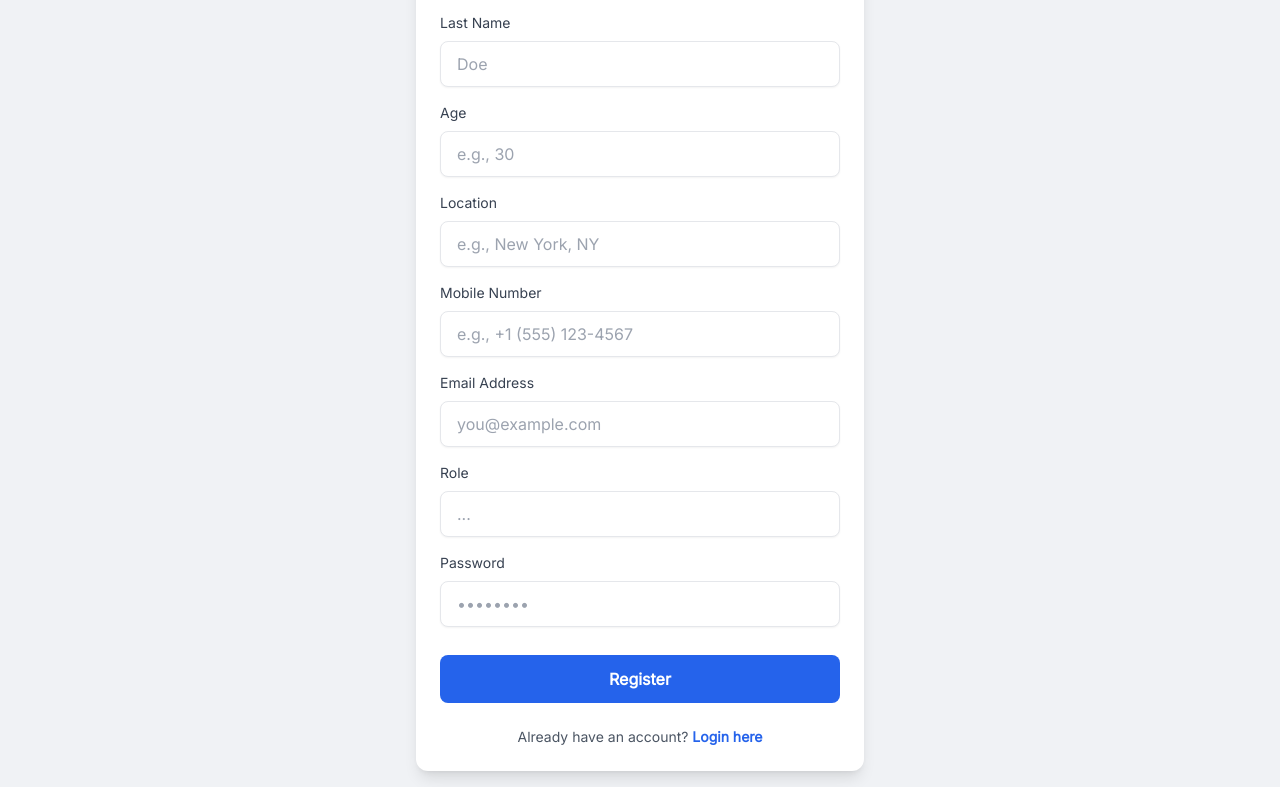
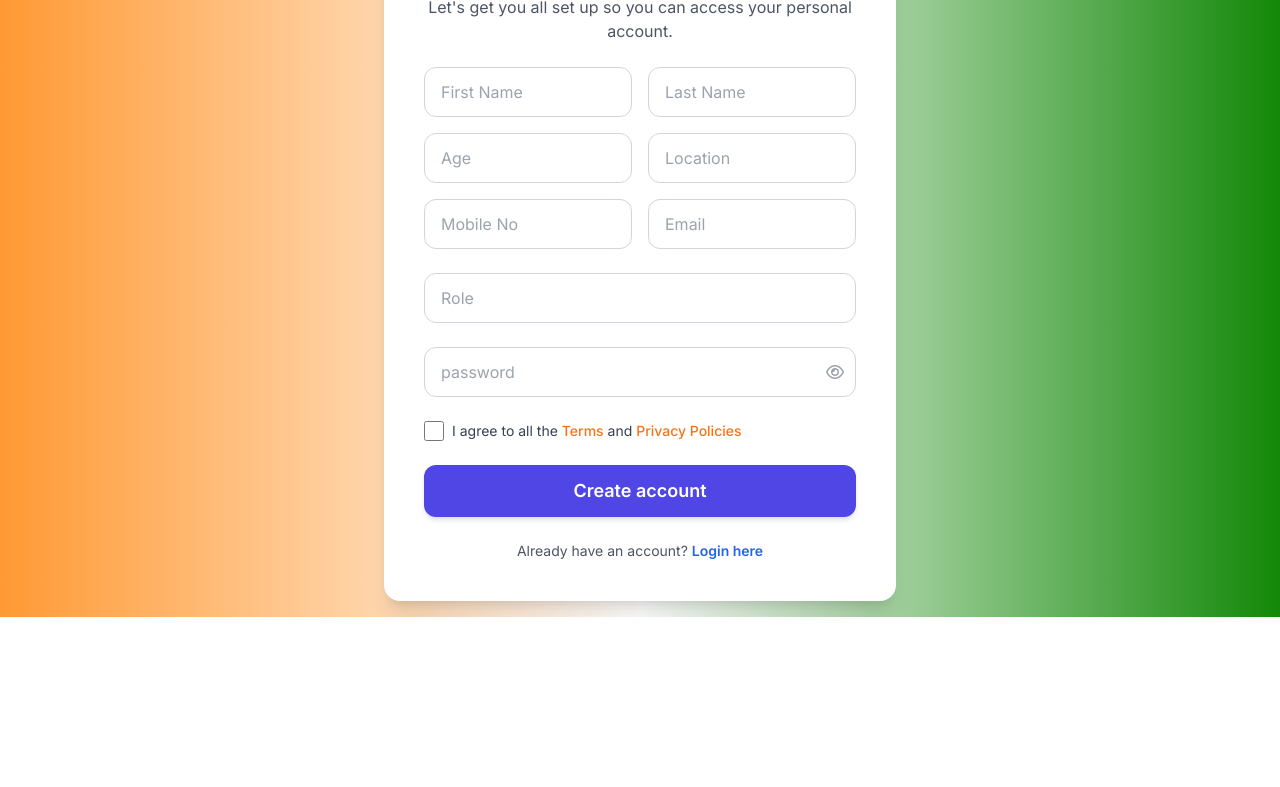
Before and after one commit to HarshPatil0068/Project-DilSeSevak, a website: page client/pages/userRegister.html in a window 1280 px wide. Shown: the part 185-972 px from the top of the page. After the commit the page ends 802 px from the top, so only its background shows below. Drawn offline with nearby package versions, Linux system fonts and the light colour scheme.

Commit message:
Added actual forms and debuged the role part of the form.

```diff
--- a/client/pages/userRegister.html
+++ b/client/pages/userRegister.html
@@ -3,138 +3,88 @@
 <head>
     <meta charset="UTF-8">
     <meta name="viewport" content="width=device-width, initial-scale=1.0">
-    <title>Register - My App</title>
+    <title>Register | DilSeSevak</title>
     <!-- Tailwind CSS CDN -->
     <script src="https://cdn.tailwindcss.com"></script>
-    <!-- Google Font - Inter -->
-    <link href="https://fonts.googleapis.com/css2?family=Inter:wght400;500;600;700&display=swap" rel="stylesheet">
+    <link href="https://fonts.googleapis.com/css2?family=Inter:wght@300;400;500;600;700&display=swap" rel="stylesheet">
+    <!-- Font Awesome for eye icon (icon remains for visual, but no functionality) -->
+    <link rel="stylesheet" href="https://cdnjs.cloudflare.com/ajax/libs/font-awesome/6.0.0-beta3/css/all.min.css">
     <style>
         body {
             font-family: 'Inter', sans-serif;
-            background-color: #f0f2f5; /* Light gray background */
+            background: linear-gradient(to right, #FF9933, #FFFFFF, #138808); /* Indian flag colors */
+            display: flex;
+            justify-content: center;
+            align-items: center;
+            min-height: 100vh;
+            padding: 1rem;
         }
     </style>
 </head>
-<body class="flex items-center justify-center min-h-screen p-4">
-    <div class="bg-white p-6 rounded-xl shadow-lg w-full max-w-md">
-        <h2 class="text-3xl font-bold text-center text-gray-800 mb-8">Register</h2>
+<body class="selection:bg-orange-200">
+    <div class="bg-white p-8 sm:p-10 rounded-2xl shadow-xl max-w-lg w-full transform transition-all duration-300 ease-in-out hover:scale-105">
+        <div class="flex flex-col items-center mb-6">
+            <div class="flex items-center space-x-2 mb-4">
+                <img src="../assets/images/projectlogo.png" alt="DIL Logo" class="h-16 w-24 ">
+            </div>
+            <h1 class="text-3xl font-bold text-gray-800 mb-2">Register</h1>
+            <p class="text-gray-600 text-center">Let's get you all set up so you can access your personal account.</p>
+        </div>
 
-        <form method="post" action="http://localhost:5000/api/users/register">
-            <!-- First Name Input -->
-            <div class="mb-4">
-                <label for="firstName" class="block text-gray-700 text-sm font-medium mb-2">First Name</label>
-                <input
-                    type="text"
-                    id="firstName"
-                    name="firstName"
-                    placeholder="John"
-                    class="shadow-sm appearance-none border rounded-lg w-full py-3 px-4 text-gray-700 leading-tight focus:outline-none focus:ring-2 focus:ring-blue-500 focus:border-transparent transition duration-200"
-                    required
-                >
+        <form class="space-y-6" method="post" action="http://localhost:5000/api/users/register">
+            <div class="grid grid-cols-1 sm:grid-cols-2 gap-4">
+                <div>
+                    <label for="firstName" class="sr-only">First Name</label>
+                    <input type="text" id="firstName" name="firstName" placeholder="First Name" class="w-full px-4 py-3 rounded-xl border border-gray-300 focus:outline-none focus:ring-2 focus:ring-orange-400 transition duration-200" required>
+                </div>
+                <div>
+                    <label for="lastName" class="sr-only">Last Name</label>
+                    <input type="text" id="lastName" name="lastName" placeholder="Last Name" class="w-full px-4 py-3 rounded-xl border border-gray-300 focus:outline-none focus:ring-2 focus:ring-orange-400 transition duration-200" required>
+                </div>
+                <div>
+                    <label for="age" class="sr-only">Age</label>
+                    <input type="number" id="age" name="age" placeholder="Age" class="w-full px-4 py-3 rounded-xl border border-gray-300 focus:outline-none focus:ring-2 focus:ring-orange-400 transition duration-200" min="0" required>
+                </div>
+                <div>
+                    <label for="location" class="sr-only">Location</label>
+                    <input type="text" id="location" name="location" placeholder="Location" class="w-full px-4 py-3 rounded-xl border border-gray-300 focus:outline-none focus:ring-2 focus:ring-orange-400 transition duration-200" required>
+                </div>
+                <div>
+                    <label for="mobileNo" class="sr-only">Mobile No</label>
+                    <input type="tel" id="mobileNo" name="mobileNo" placeholder="Mobile No" class="w-full px-4 py-3 rounded-xl border border-gray-300 focus:outline-none focus:ring-2 focus:ring-orange-400 transition duration-200" required>
+                </div>
+                <div>
+                    <label for="email" class="sr-only">Email</label>
+                    <input type="email" id="email" name="email" placeholder="Email" class="w-full px-4 py-3 rounded-xl border border-gray-300 focus:outline-none focus:ring-2 focus:ring-orange-400 transition duration-200" required>
+                </div>
             </div>
 
-            <!-- Last Name Input -->
             <div class="mb-4">
-                <label for="lastName" class="block text-gray-700 text-sm font-medium mb-2">Last Name</label>
-                <input
-                    type="text"
-                    id="lastName"
-                    name="lastName"
-                    placeholder="Doe"
-                    class="shadow-sm appearance-none border rounded-lg w-full py-3 px-4 text-gray-700 leading-tight focus:outline-none focus:ring-2 focus:ring-blue-500 focus:border-transparent transition duration-200"
-                    required
-                >
+                <label for="role" class="sr-only">Role</label>
+                <input type="text" id="role" name="role" placeholder="Role" class="w-full px-4 py-3 rounded-xl border border-gray-300 focus:outline-none focus:ring-2 focus:ring-orange-400 transition duration-200" required>
             </div>
 
-            <!-- Age Input -->
-            <div class="mb-4">
-                <label for="age" class="block text-gray-700 text-sm font-medium mb-2">Age</label>
-                <input
-                    type="number"
-                    id="age"
-                    name="age"
-                    placeholder="e.g., 30"
-                    min="1"
-                    max="120"
-                    class="shadow-sm appearance-none border rounded-lg w-full py-3 px-4 text-gray-700 leading-tight focus:outline-none focus:ring-2 focus:ring-blue-500 focus:border-transparent transition duration-200"
-                    required
-                >
+            <div>
+                <label for="password" class="sr-only">Password</label>
+                <div class="relative">
+                    <input type="password" id="password" name="password" placeholder="password" class="w-full px-4 py-3 rounded-xl border border-gray-300 focus:outline-none focus:ring-2 focus:ring-orange-400 transition duration-200 pr-10" required>
+                    <!-- Eye icon is present for visual but has no onclick functionality -->
+                    <span class="absolute inset-y-0 right-0 pr-3 flex items-center text-gray-400 cursor-default">
+                        <i class="far fa-eye"></i>
+                    </span>
+                </div>
             </div>
 
-            <!-- Location Input -->
-            <div class="mb-4">
-                <label for="location" class="block text-gray-700 text-sm font-medium mb-2">Location</label>
-                <input
-                    type="text"
-                    id="location"
-                    name="location"
-                    placeholder="e.g., New York, NY"
-                    class="shadow-sm appearance-none border rounded-lg w-full py-3 px-4 text-gray-700 leading-tight focus:outline-none focus:ring-2 focus:ring-blue-500 focus:border-transparent transition duration-200"
-                    required
-                >
+            <div class="flex items-center mt-6">
+                <input type="checkbox" id="userTermsPrivacy" name="userTermsPrivacy" class="h-5 w-5 text-orange-500 rounded border-gray-300 focus:ring-orange-400" required>
+                <label for="userTermsPrivacy" class="ml-2 block text-sm text-gray-700">
+                    I agree to all the <a href="#" class="text-orange-500 font-medium hover:underline">Terms</a> and <a href="#" class="text-orange-500 font-medium hover:underline">Privacy Policies</a>
+                </label>
             </div>
 
-            <!-- Mobile Input -->
-            <div class="mb-4">
-                <label for="mobileNo" class="block text-gray-700 text-sm font-medium mb-2">Mobile Number</label>
-                <input
-                    type="tel"
-                    id="mobileNo"
-                    name="mobileNo"
-                    placeholder="e.g., +1 (555) 123-4567"
-                    class="shadow-sm appearance-none border rounded-lg w-full py-3 px-4 text-gray-700 leading-tight focus:outline-none focus:ring-2 focus:ring-blue-500 focus:border-transparent transition duration-200"
-                    required
-                >
-            </div>
-
-            <!-- Email Input -->
-            <div class="mb-4">
-                <label for="email" class="block text-gray-700 text-sm font-medium mb-2">Email Address</label>
-                <input
-                    type="email"
-                    id="email"
-                    name="email"
-                    placeholder="you@example.com"
-                    class="shadow-sm appearance-none border rounded-lg w-full py-3 px-4 text-gray-700 leading-tight focus:outline-none focus:ring-2 focus:ring-blue-500 focus:border-transparent transition duration-200"
-                    required
-                >
-            </div>
-
-            <!-- Role Selection -->
-            <div class="mb-4">
-                <label for="role" class="block text-gray-700 text-sm font-medium mb-2">Role</label>
-                <input
-                    type="text"
-                    id="role"
-                    name="role"
-                    placeholder="..."
-                    class="shadow-sm appearance-none border rounded-lg w-full py-3 px-4 text-gray-700 leading-tight focus:outline-none focus:ring-2 focus:ring-blue-500 focus:border-transparent transition duration-200"
-                    required
-                >
-            </div>
-
-            <!-- Password Input -->
-            <div class="mb-4">
-                <label for="password" class="block text-gray-700 text-sm font-medium mb-2">Password</label>
-                <input
-                    type="password"
-                    id="password"
-                    name="password"
-                    placeholder="••••••••"
-                    class="shadow-sm appearance-none border rounded-lg w-full py-3 px-4 text-gray-700 mb-3 leading-tight focus:outline-none focus:ring-2 focus:ring-blue-500 focus:border-transparent transition duration-200"
-                    required
-                >
-            </div>
-
-            <!-- Register Button -->
-            <div class="flex items-center justify-between">
-                <button
-                    type="submit"
-                    class="w-full bg-blue-600 hover:bg-blue-700 text-white font-bold py-3 px-4 rounded-lg focus:outline-none focus:shadow-outline transition duration-200 ease-in-out transform hover:scale-105"
-                >
-                    Register
-                </button>
-            </div>
+            <button type="submit" class="w-full bg-indigo-600 text-white py-3 rounded-xl font-semibold text-lg hover:bg-indigo-700 focus:outline-none focus:ring-2 focus:ring-indigo-500 focus:ring-offset-2 transition duration-300 ease-in-out shadow-md hover:shadow-lg transform hover:-translate-y-0.5">
+                Create account
+            </button>
         </form>
 
         <p class="text-center text-gray-600 text-sm mt-6">
--- a/server/controllers/userController.js
+++ b/server/controllers/userController.js
@@ -3,7 +3,7 @@ import register from "../models/registration.js";
 
 
 export const registerUser = async (req, res) => {
-  const { firstName, lastName, age, location, mobileNo, email, password } =
+  const { firstName, lastName, age, location, mobileNo, role, email, password } =
     req.body;
 
   try {
@@ -20,6 +20,7 @@ export const registerUser = async (req, res) => {
       age,
       location,
       mobileNo,
+      role,
       email,
       password: hashedPassword, // 🔹 Store hashed password
     });
```
Also changed, not shown: client/pages/userLogin.html (+35 -39 lines).
